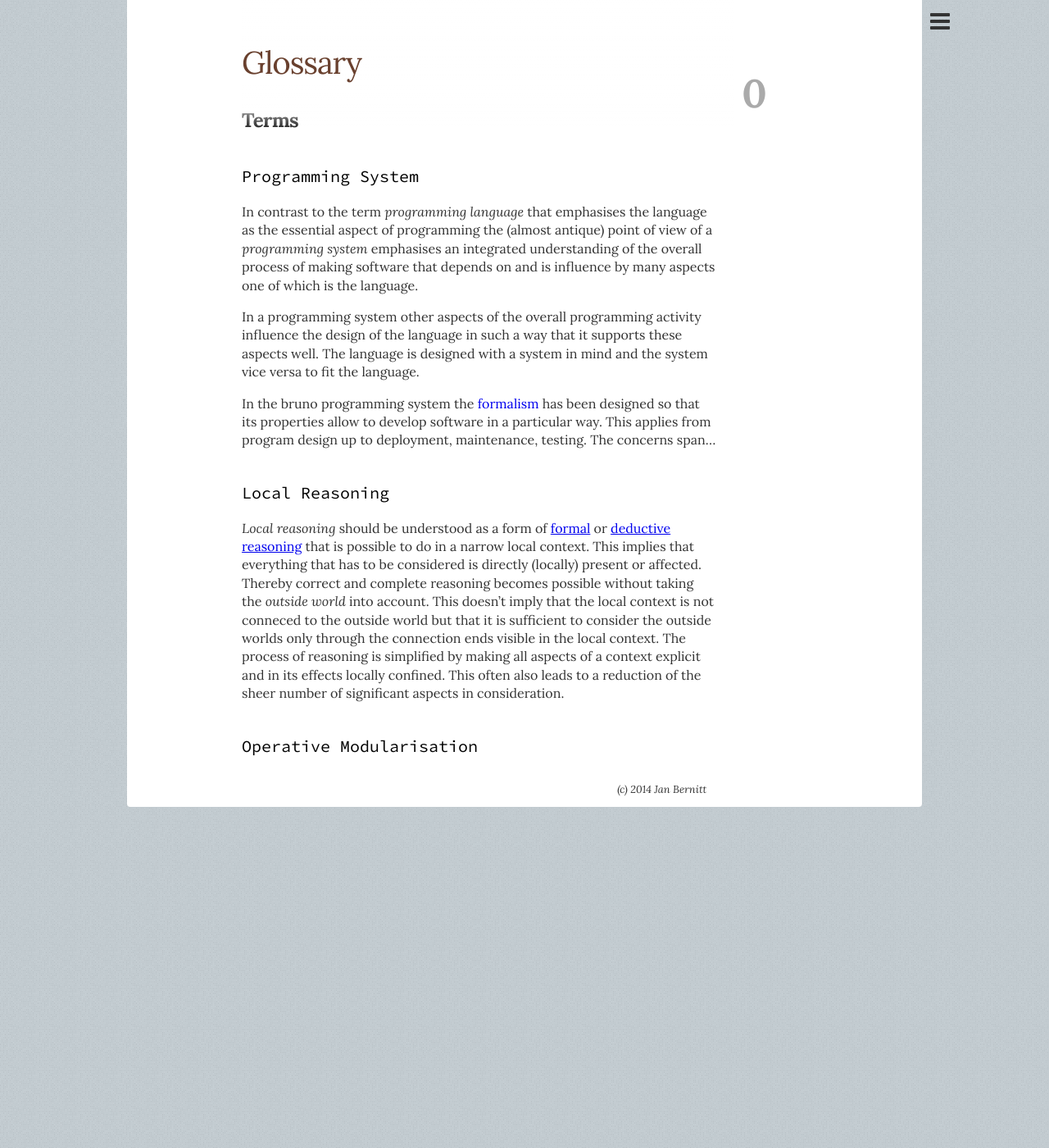
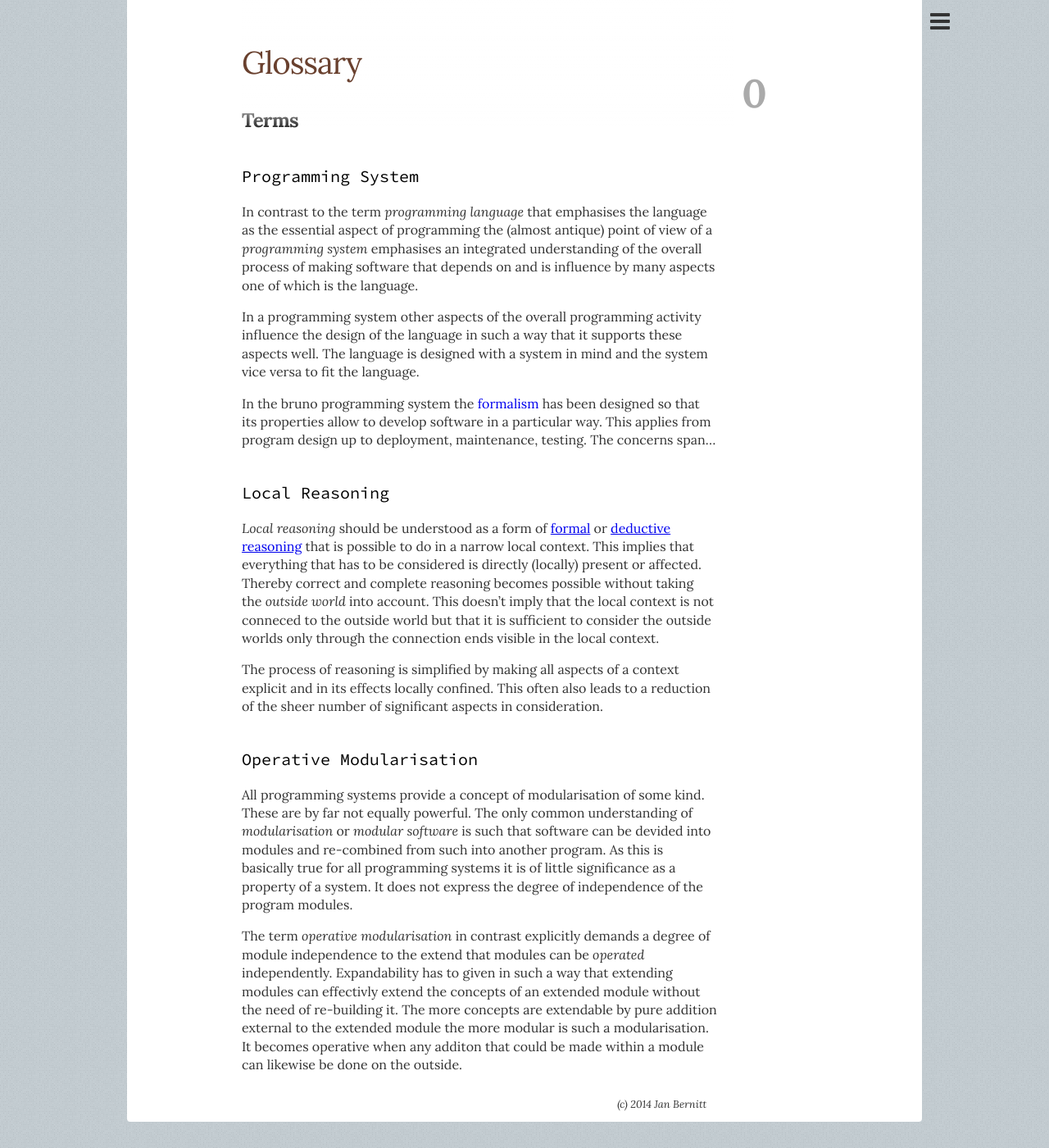
Before and after one commit to bruno-lang/bruno-lang.github.io, a Jekyll site: the page built from glossary/index.md, in a window 1280 px wide and 1400 px high, scrolled down 73 px. Shown: the whole window at 82% size. Built offline with Jekyll 4.4.1, drawn with Linux system fonts in a browser that asks for light colours; nearby versions of some CDN libraries; before the commit the page ends 1089 px from its top, so only the background shows below that.

Commit message:
Update index.md

```diff
--- a/glossary/index.md
+++ b/glossary/index.md
@@ -35,8 +35,25 @@ _outside world_ into account. This doesn't imply that the local context is
 not conneced to the outside world but that it is sufficient to consider
 the outside worlds only through the connection ends visible in the local
 context.
+
 The process of reasoning is simplified by making all aspects of a context
 explicit and in its effects locally confined. This often also leads to a
 reduction of the sheer number of significant aspects in consideration.
 
 ### Operative Modularisation
+All programming systems provide a concept of modularisation of some kind.
+These are by far not equally powerful. The only common understanding of
+_modularisation_ or _modular software_ is such that software can be
+devided into modules and re-combined from such into another program.
+As this is basically true for all programming systems it is of little
+significance as a property of a system. It does not express the degree
+of independence of the program modules.
+
+The term _operative modularisation_ in contrast explicitly demands a
+degree of module independence to the extend that modules can be _operated_
+independently. Expandability has to given in such a way that extending
+modules can effectivly extend the concepts of an extended module without
+the need of re-building it. The more concepts are extendable by pure
+addition external to the extended module the more modular is such a
+modularisation. It becomes operative when any additon that could be
+made within a module can likewise be done on the outside.
```
